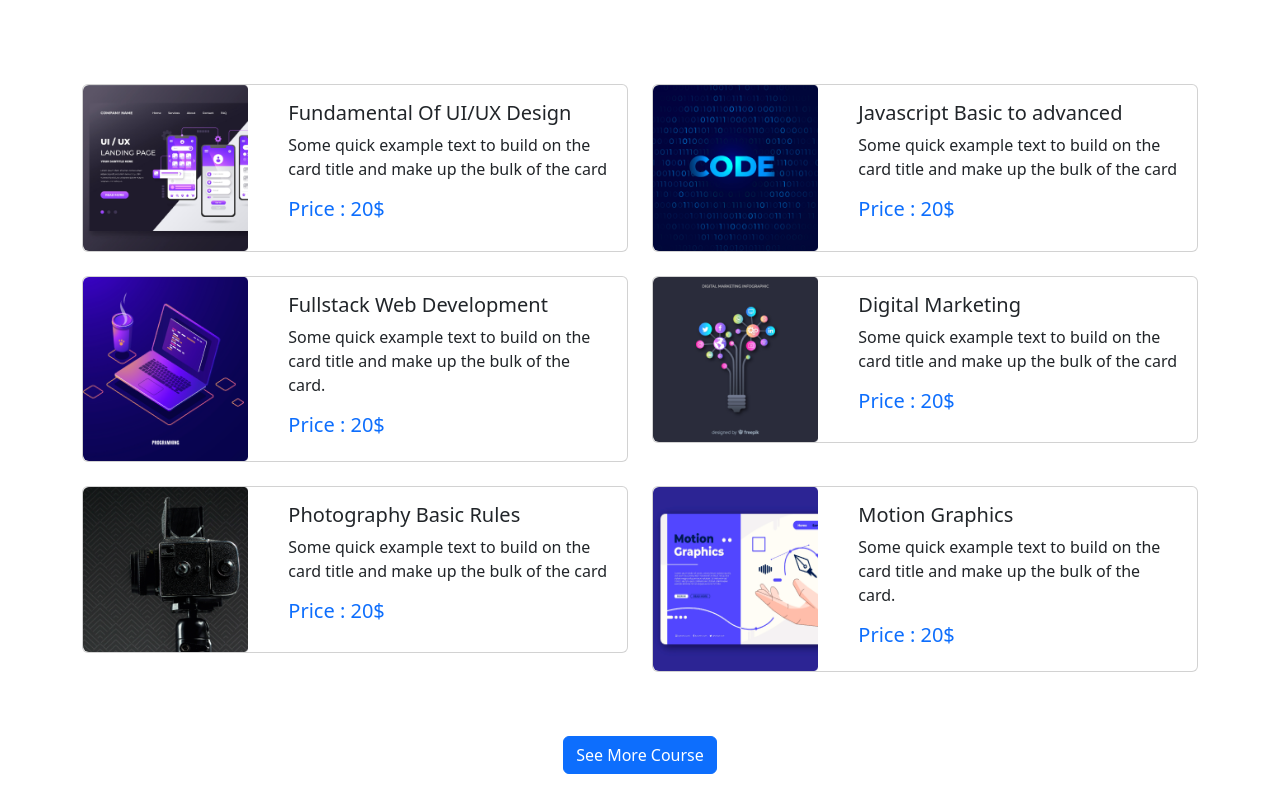
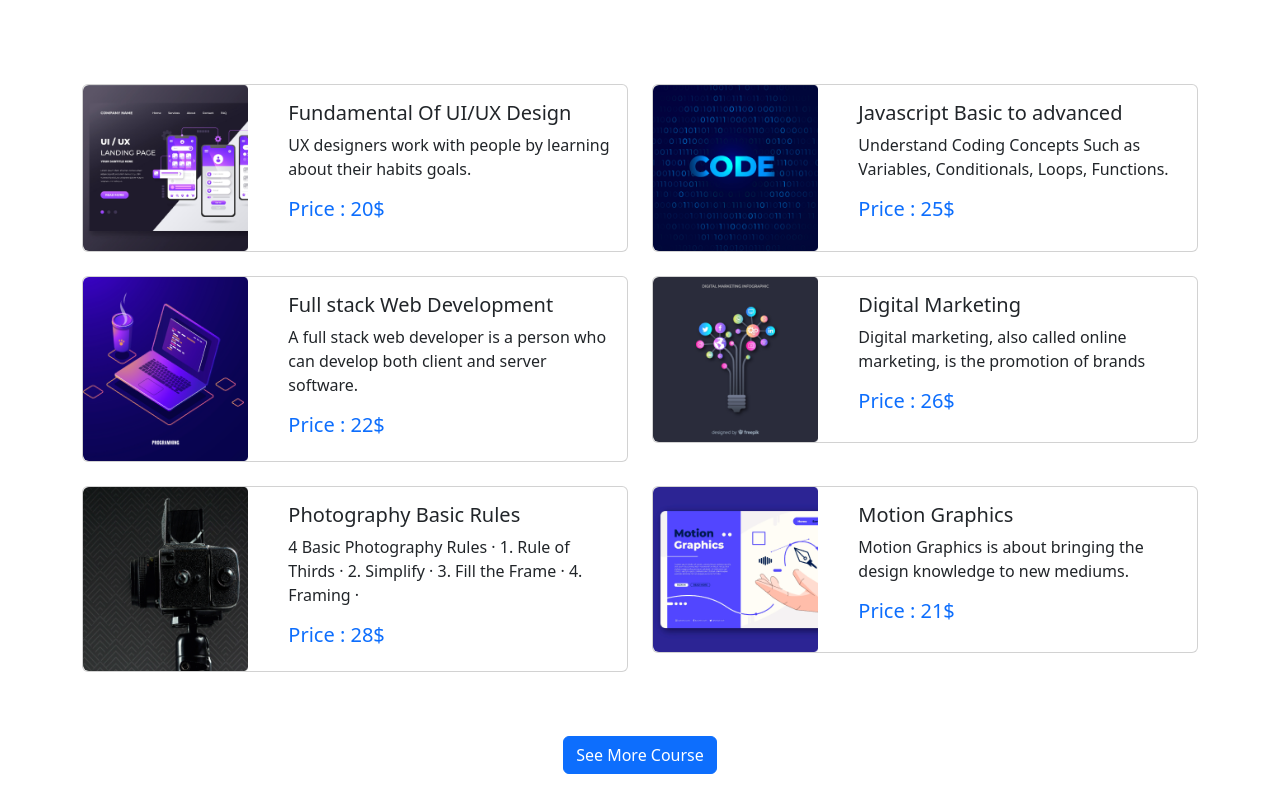
Before and after one commit to saklainmostak1/assignment-3, a plain HTML site: page index.html in a window 1280 px wide. Shown: the part 980-1780 px from the top of the page. Drawn offline with nearby package versions, Linux system fonts and the light colour scheme.

Commit message:
push all

```diff
--- a/index.html
+++ b/index.html
@@ -125,8 +125,7 @@
                                         <div class="col-md-8">
                                             <div class="card-body">
                                                 <h5 class="card-title">Fundamental Of UI/UX Design</h5>
-                                                <p class="card-text">Some quick example text to build on the card title
-                                                    and make up the bulk of the card</p>
+                                                <p class="card-text">UX designers work with people by learning about their habits goals.</p>
                                                 <h5 class="text-primary">Price : 20$</h5>
                                             </div>
                                         </div>
@@ -145,9 +144,8 @@
                                         <div class="col-md-8">
                                             <div class="card-body">
                                                 <h5 class="card-title">Javascript Basic to advanced</h5>
-                                                <p class="card-text">Some quick example text to build on the card title
-                                                    and make up the bulk of the card</p>
-                                                    <h5 class="text-primary">Price : 20$</h5>
+                                                <p class="card-text">Understand Coding Concepts Such as Variables, Conditionals, Loops, Functions. </p>
+                                                    <h5 class="text-primary">Price : 25$</h5>
                                             </div>
                                         </div>
                                     </div>
@@ -164,10 +162,9 @@
                                         </div>
                                         <div class="col-md-8">
                                             <div class="card-body">
-                                                <h5 class="card-title">Fullstack Web Development</h5>
-                                                <p class="card-text">Some quick example text to build on the card title
-                                                    and make up the bulk of the card.</p>
-                                                    <h5 class="text-primary">Price : 20$</h5>
+                                                <h5 class="card-title">Full stack Web Development</h5>
+                                                <p class="card-text">A full stack web developer is a person who can develop both client and server software.</p>
+                                                    <h5 class="text-primary">Price : 22$</h5>
                                             </div>
                                         </div>
                                     </div>
@@ -185,9 +182,8 @@
                                         <div class="col-md-8">
                                             <div class="card-body  ">
                                                 <h5 class="card-title">Digital Marketing</h5>
-                                                <p class="card-text">Some quick example text to build on the card title
-                                                    and make up the bulk of the card</p>
-                                                    <h5 class="text-primary">Price : 20$</h5>
+                                                <p class="card-text">Digital marketing, also called online marketing, is the promotion of brands </p>
+                                                    <h5 class="text-primary">Price : 26$</h5>
                                             </div>
                                         </div>
                                     </div>
@@ -205,9 +201,8 @@
                                         <div class="col-md-8">
                                             <div class="card-body ">
                                                 <h5 class="card-title">Photography Basic Rules</h5>
-                                                <p class="card-text">Some quick example text to build on the card title
-                                                    and make up the bulk of the card</p>
-                                                    <h5 class="text-primary">Price : 20$</h5>
+                                                <p class="card-text">4 Basic Photography Rules · 1. Rule of Thirds · 2. Simplify · 3. Fill the Frame · 4. Framing ·</p>
+                                                    <h5 class="text-primary">Price : 28$</h5>
                                             </div>
                                         </div>
                                     </div>
@@ -225,9 +220,8 @@
                                         <div class="col-md-8">
                                             <div class="card-body">
                                                 <h5 class="card-title">Motion Graphics</h5>
-                                                <p class="card-text">Some quick example text to build on the card title
-                                                    and make up the bulk of the card.</p>
-                                                    <h5 class="text-primary">Price : 20$</h5>
+                                                <p class="card-text">Motion Graphics is about bringing the design knowledge to new mediums.</p>
+                                                    <h5 class="text-primary">Price : 21$</h5>
                                             </div>
                                         </div>
                                     </div>
@@ -284,7 +278,7 @@
             <!-- elearning end -->
              <!-- optional work start-->
             <section>
-                <div class="container ">
+                <div class="container mt-5">
                     <div class="row ">
                         <div class="card py-5 d-flex flex-lg-row align-items-center justify-content-around bg-primary text-light">
                             <div class="">
@@ -301,8 +295,9 @@
                 </div>
             </section>
              <!-- optional work end-->
+             <!-- Successfull student start -->
             <section>
-                <div class="card text-center container border border-0">
+                <div class="card mt-5 text-center container border border-0">
                     <div class="card-body col-lg-4">
                       <h2 class="card-title col-sm-12">Meet Our Successfull Students</h2>
                       <p class="card-text">Your story is unique. That's why we work closely with you to understand your particular interests</p>
@@ -355,6 +350,8 @@
                     <button class="btn btn-primary">View All</button>
                   </div>
             </section>
+            <!-- Successfull student end -->
+
             <!-- ask Questions start -->
             <section>
                 <div class="card text-center mt-5 border border-0">
@@ -366,7 +363,7 @@
                   </div>
             </section>
             <section>
-                <div class="container mt-5">
+                <div class="container mt-4">
                     <div class="accordion" id="accordionExample">
                         <div class="accordion-item">
                           <h2 class="accordion-header" id="headingOne">
@@ -420,13 +417,15 @@
                       </div>
                 </div>
             </section>
+               <!-- ask Questions end -->
         </main>
-        <section class=" d-sm-none d-md-block d-md-none d-lg-block">
+        <!-- trusted start -->
+        <section class=" mt-5 d-sm-none d-md-block d-md-none d-lg-block">
             <div>
                 <h1 class="d-flex justify-content-center">Trusted by over 800+ companies</h1>
 
             </div>
-            <div class=" container mt-5 d-flex justify-content-around">
+            <div class=" container  mt-5 d-flex justify-content-around">
                 <img class="col-lg-1" src="images/company/company-1.png" alt="">
                 <img class="col-lg-1" src="images/company/company-2.png" alt="">
                 <img class="col-lg-1 " src="images/company/company-3.png" alt="">
@@ -435,6 +434,9 @@
                 <img src="images/company/company-6.png" alt="">
             </div>
            </section>
+            <!-- trusted end -->
+
+            <!-- footer start -->
         <footer>
             <div class="pt-5 pb-5 bg-dark text-white mt-5" id="last-footer">
                <h1>Education Buddies</h1>
@@ -449,6 +451,7 @@
             </div>
             </div>
         </footer>
+            <!-- footer end -->
 
         <script src="https://cdn.jsdelivr.net/npm/bootstrap@5.2.0/dist/js/bootstrap.bundle.min.js" integrity="sha384-A3rJD856KowSb7dwlZdYEkO39Gagi7vIsF0jrRAoQmDKKtQBHUuLZ9AsSv4jD4Xa" crossorigin="anonymous"></script>
     </body>
```
